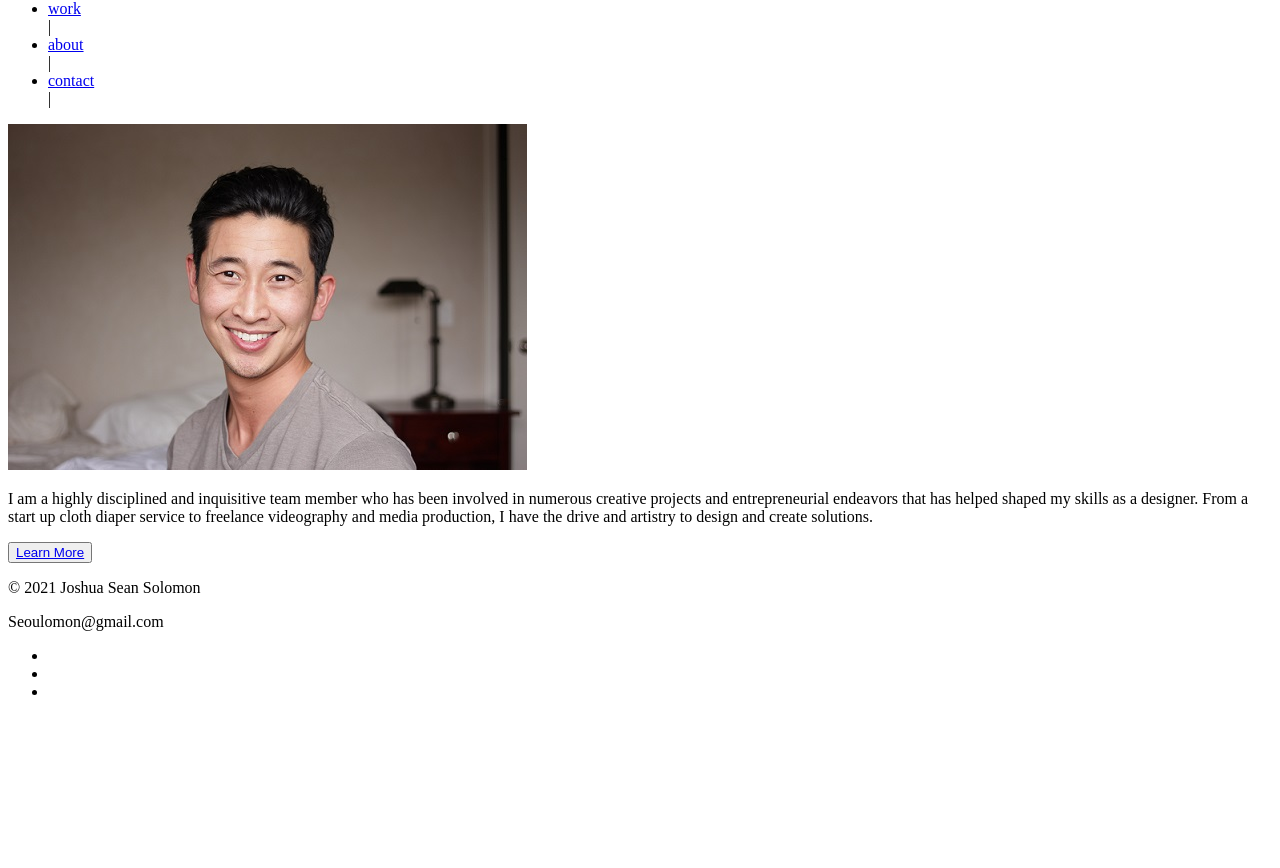
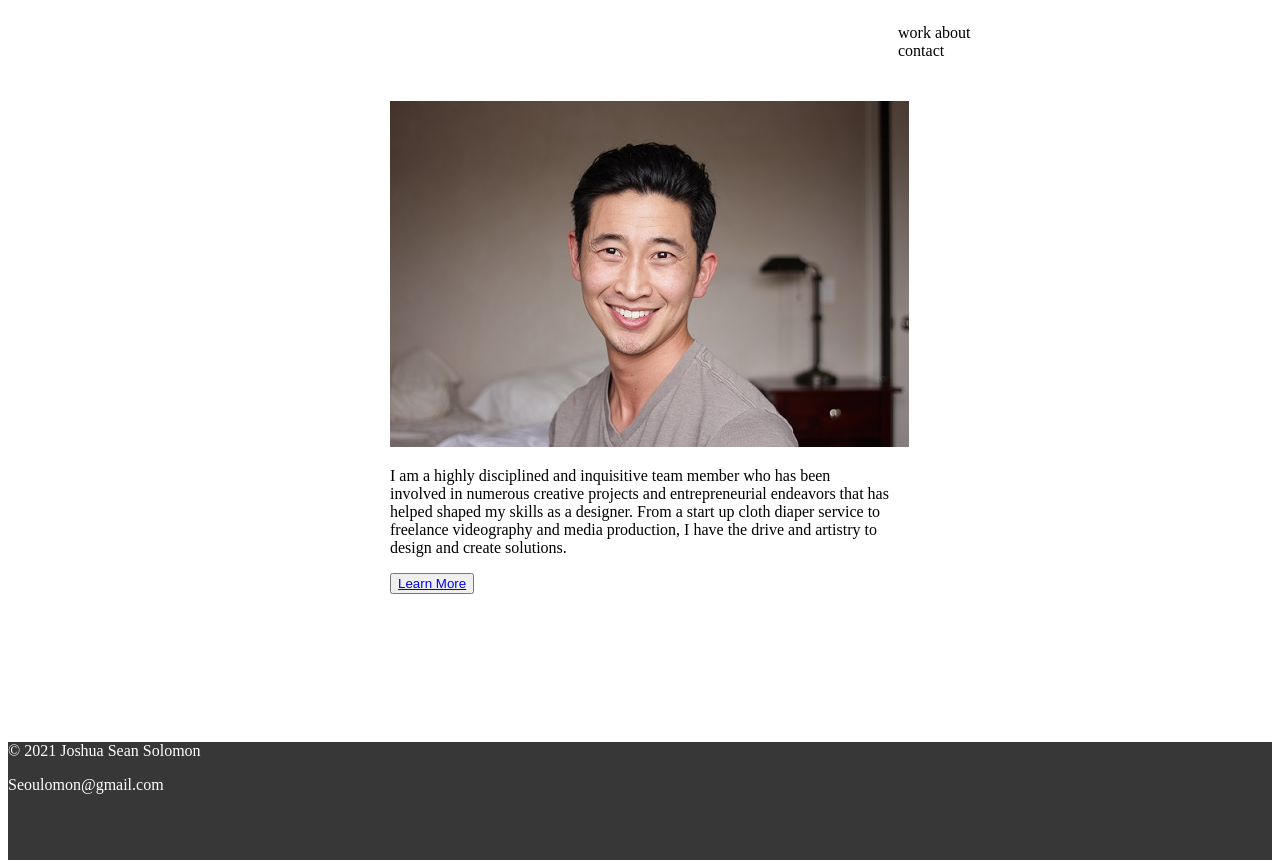
Before and after one commit to seoulomon/UX_UI_HW_17, a plain HTML site: page index.html in a window 1280 px wide. Shown: the part 80-948 px from the top of the page. Before the commit the page ends 800 px from the top, so only its background shows below. Drawn offline with Linux system fonts and the light colour scheme.

Commit message:
applied css

```diff
--- a/css/style.css
+++ b/css/style.css
@@ -0,0 +1,42 @@
+.myDiv {
+    display: inline-block;
+}
+
+nav {
+    background-color:white;
+    display: inline-block;
+    vertical-align: top;
+    padding-left: 850px;
+}
+
+ul {
+    display: inline-block;
+    width: 50%;
+
+}
+
+li {
+    display: inline-block;
+}
+
+.heroimg {
+    height: 600px;
+    padding: 25px;
+
+}
+
+.content {
+    width: 500px;
+    margin: 0 auto;
+
+}
+
+footer {
+
+    background-color: #373738 ;
+
+}
+.pFooter {
+    color: white;
+
+}
--- a/index.html
+++ b/index.html
@@ -5,17 +5,21 @@
     <meta charset="UTF-8">
     <meta http-equiv="X-UA-Compatible" content="IE=edge">
     <meta name="viewport" content="width=device-width, initial-scale=1.0">
+    <link href="css/style.css" rel="stylesheet" type="text/css">
+</head>
 <title>Document</title>
-</head>
+
+<body>
     <header>
-    <div class="mydiv">
+        <div class="myDiv">
             <h1>//Joshsolomon</h1>
-        <nav class="nav">
+            <nav>
                 <ul>
-                <li><a href="/html/">work</a></li>|
-                <li><a href="/css/">about</a></li> |
-                <li><a href="/js/">contact</a></li> |
+                    <li>work</li>
+                    <li>about</li>
+                    <li>contact</li>
                 </ul>
+
             </nav>
 
         </div>
@@ -23,9 +27,11 @@
         <section class="heroimg">
             <div class="content">
                 <img src="images/Headshot1_small.jpg">
-            <p>I am a highly disciplined and inquisitive team member who has been involved in numerous creative projects
+                <p>I am a highly disciplined and inquisitive team member who has been involved in numerous creative
+                    projects
                     and entrepreneurial endeavors that has helped shaped my skills as a designer. From a start up cloth
-                diaper service to freelance videography and media production, I have the drive and artistry to design
+                    diaper service to freelance videography and media production, I have the drive and artistry to
+                    design
                     and create solutions.</p>
                 <button><a href="/html/">Learn More</a> </button>
 
@@ -36,13 +42,15 @@
     </header>
 
     <footer>
-    <p>&copy; 2021 Joshua Sean Solomon</p>
-    <p>Seoulomon@gmail.com</p>
+
+        <p><span class="pFooter">&copy; 2021 Joshua Sean Solomon</span></p>
+        <p><span class="pFooter">Seoulomon@gmail.com</span></p>
         <ul>
             <li><img src=""></li>
             <li><img src=""></li>
             <li><img src=""></li>
         </ul>
+
     </footer>
 
     <body>
```
Lines whose indentation alone changed are shown as unchanged.
